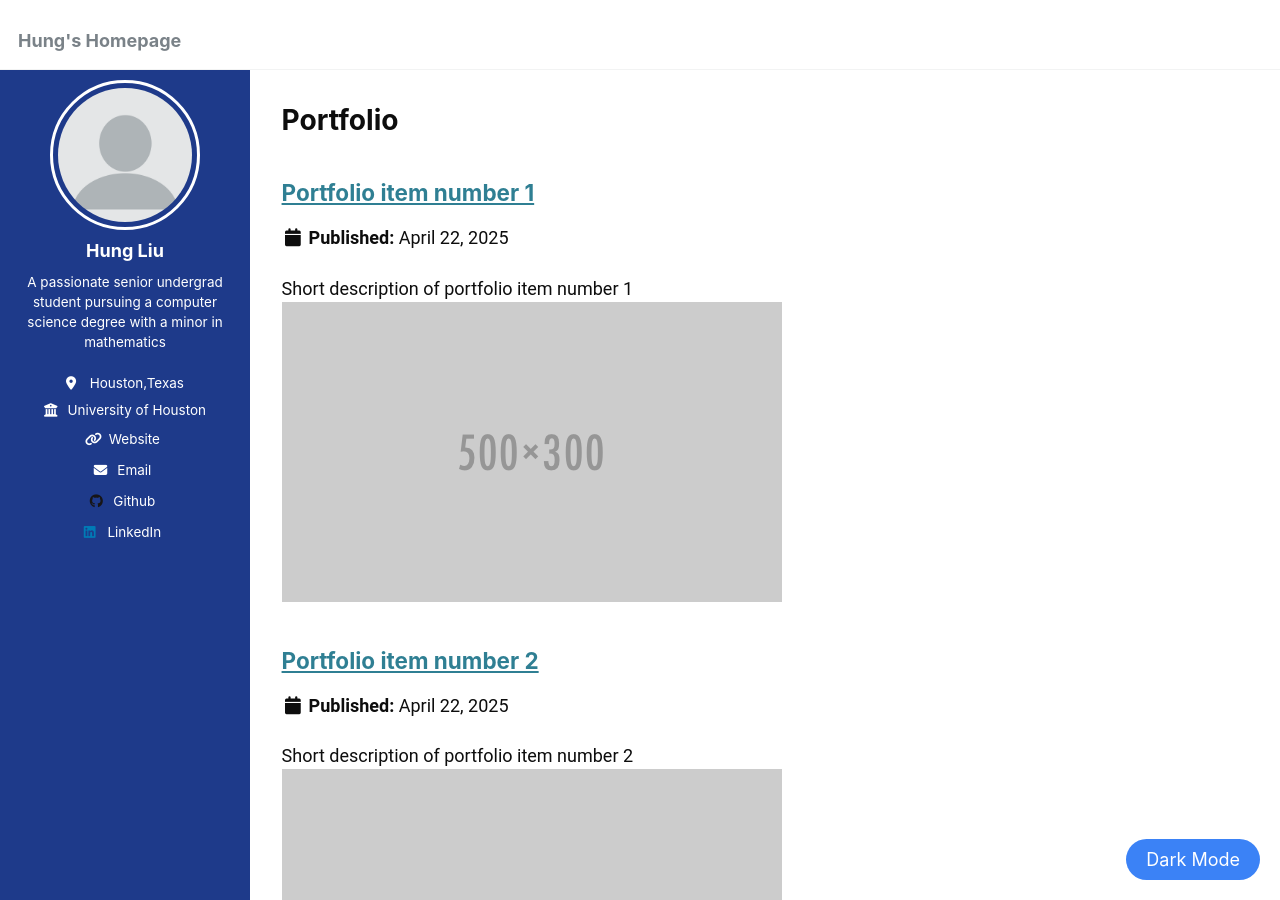
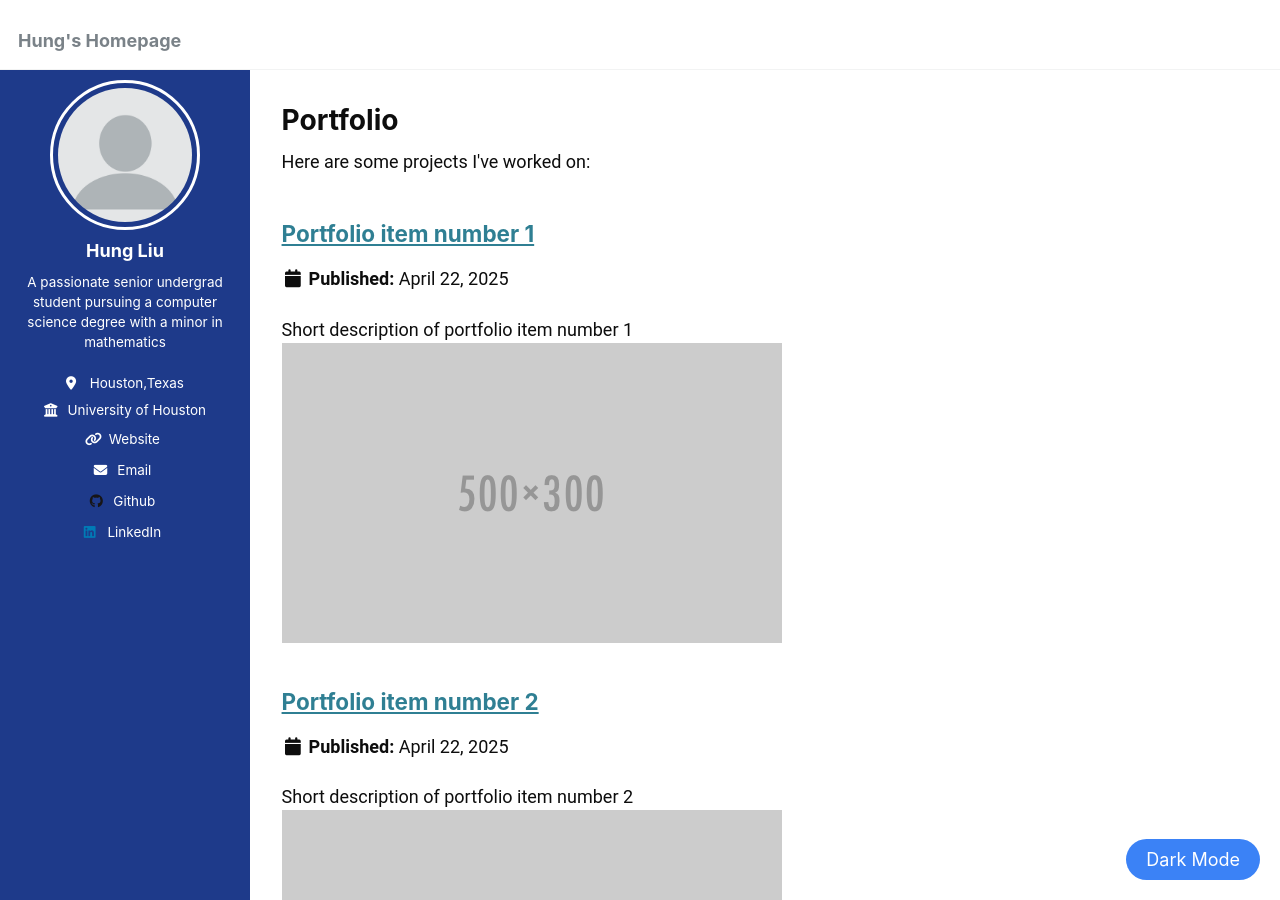
Before and after one commit to sunnySKL/sunnySKL.github.io, a Jekyll site: the page built from _pages/portfolio.html, in a window 1280 px wide and 900 px high. Built offline with Jekyll 4.4.1, drawn with Linux system fonts in a browser that asks for light colours.

Commit message:
Update portfolio.html

```diff
--- a/_pages/portfolio.html
+++ b/_pages/portfolio.html
@@ -5,8 +5,9 @@ permalink: /portfolio/
 author_profile: true
 ---
 
+Here are some projects I've worked on:
+
 {% include base_path %}
-
 
 {% for post in site.portfolio %}
   {% include archive-single.html %}
```
